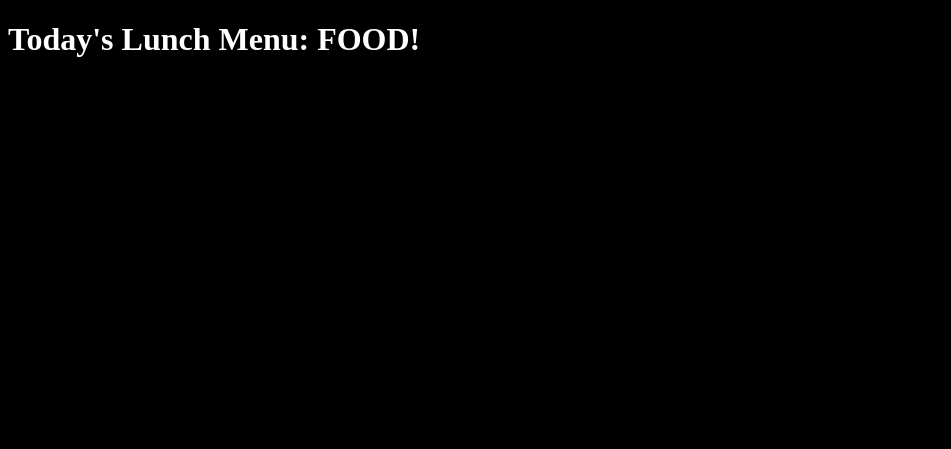
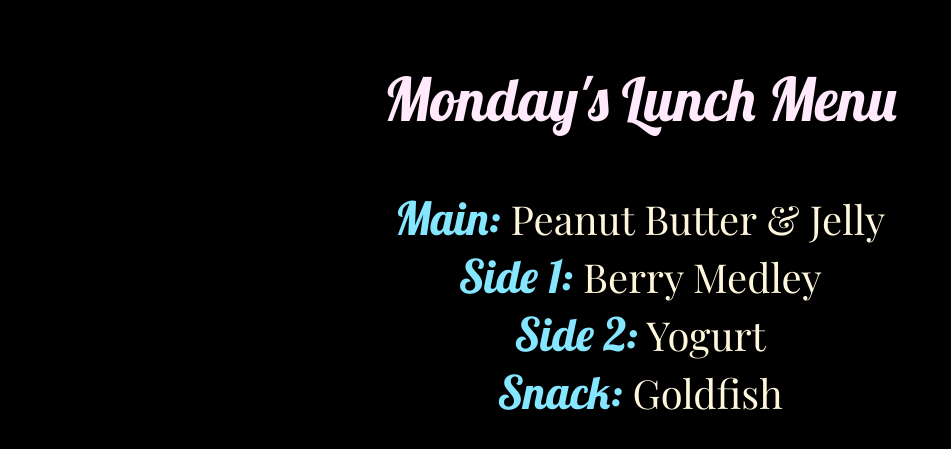
Before and after one commit to StingzLD/morning-dashboard, a Flask app: page /menu in a window 1280 px wide. Shown: the top 449 px of the page, without its empty margins (0-951 px from the left). Run offline with Flask 3, Linux system fonts and the light colour scheme.

Commit message:
Completed static menu page

```diff
--- a/webapp/static/style.css
+++ b/webapp/static/style.css
@@ -1,4 +1,29 @@
+@font-face {
+    font-family: lobster;
+    src: url('Fonts/Lobster-Regular.ttf');
+}
+
+@font-face {
+    font-family: playfair;
+    src: url('Fonts/PlayfairDisplay.ttf');
+}
+
+menu-title {
+    color: #FFE9FA;
+    font-family: lobster;
+    font-size: 60px;
+}
+
+category {
+    color: #85E6FF;
+    font-family: lobster;
+    font-size: 46px;
+}
+
 body {
     background: #000000;
-    color: #ffffff;
+    color: #FFF7DB;
+    font-family: playfair;
+    font-size: 40px;
+    text-align: center;
 }
--- a/webapp/templates/menu.html
+++ b/webapp/templates/menu.html
@@ -6,6 +6,11 @@
     <link rel="stylesheet" href="/static/style.css" />
 </head>
 <body>
-    <h1>Today's Lunch Menu: FOOD!</h1>
+    <br>
+    <menu-title>Monday's Lunch Menu</menu-title><br><br>
+    <category>Main:</category> Peanut Butter & Jelly<br>
+    <category>Side 1:</category> Berry Medley<br>
+    <category>Side 2:</category> Yogurt<br>
+    <category>Snack:</category> Goldfish
 </body>
 </html>
```
Also changed, not shown: main.py (+13 -16 lines), webapp/static/Fonts/Lobster-Regular.ttf (added), webapp/static/Fonts/PlayfairDisplay.ttf (added).
